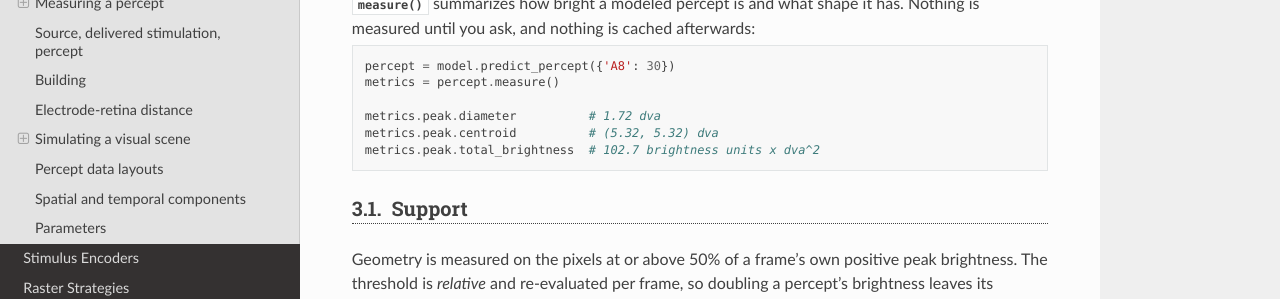
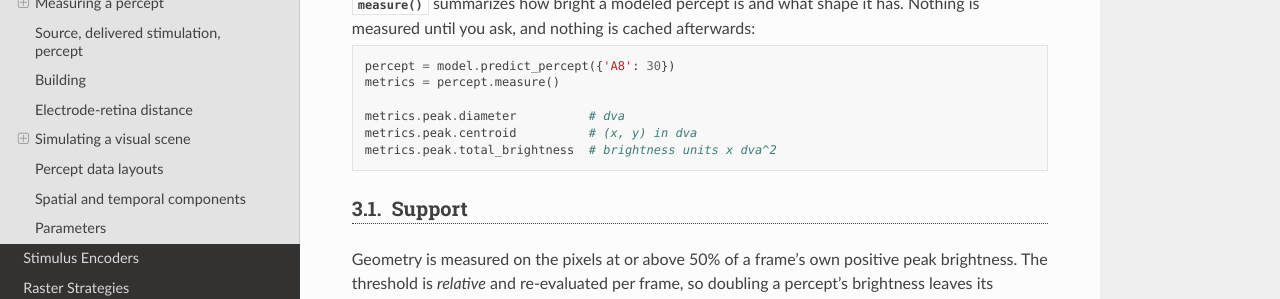
Before and after one commit to pulse2percept/pulse2percept, a Sphinx documentation site: the page built from doc/topics/models.rst, in a window 1280 px wide and 900 px high, scrolled down 2102 px. Shown: the part 151-450 px from the top of the window. Built offline with Sphinx 7.4.7 and the Read the Docs theme 3.1.0, drawn with Linux system fonts in a browser that asks for light colours; pages that are not in the unit, such as notebooks, are missing from menus.

Commit message:
add docs

```diff
--- a/doc/topics/models.rst
+++ b/doc/topics/models.rst
@@ -164,9 +164,9 @@ and nothing is cached afterwards:
     percept = model.predict_percept({'A8': 30})
     metrics = percept.measure()
 
-    metrics.peak.diameter          # 1.72 dva
-    metrics.peak.centroid          # (5.32, 5.32) dva
-    metrics.peak.total_brightness  # 102.7 brightness units x dva^2
+    metrics.peak.diameter          # dva
+    metrics.peak.centroid          # (x, y) in dva
+    metrics.peak.total_brightness  # brightness units x dva^2
 
 Support
 ~~~~~~~
```
Also changed, not shown: 1 other file.
